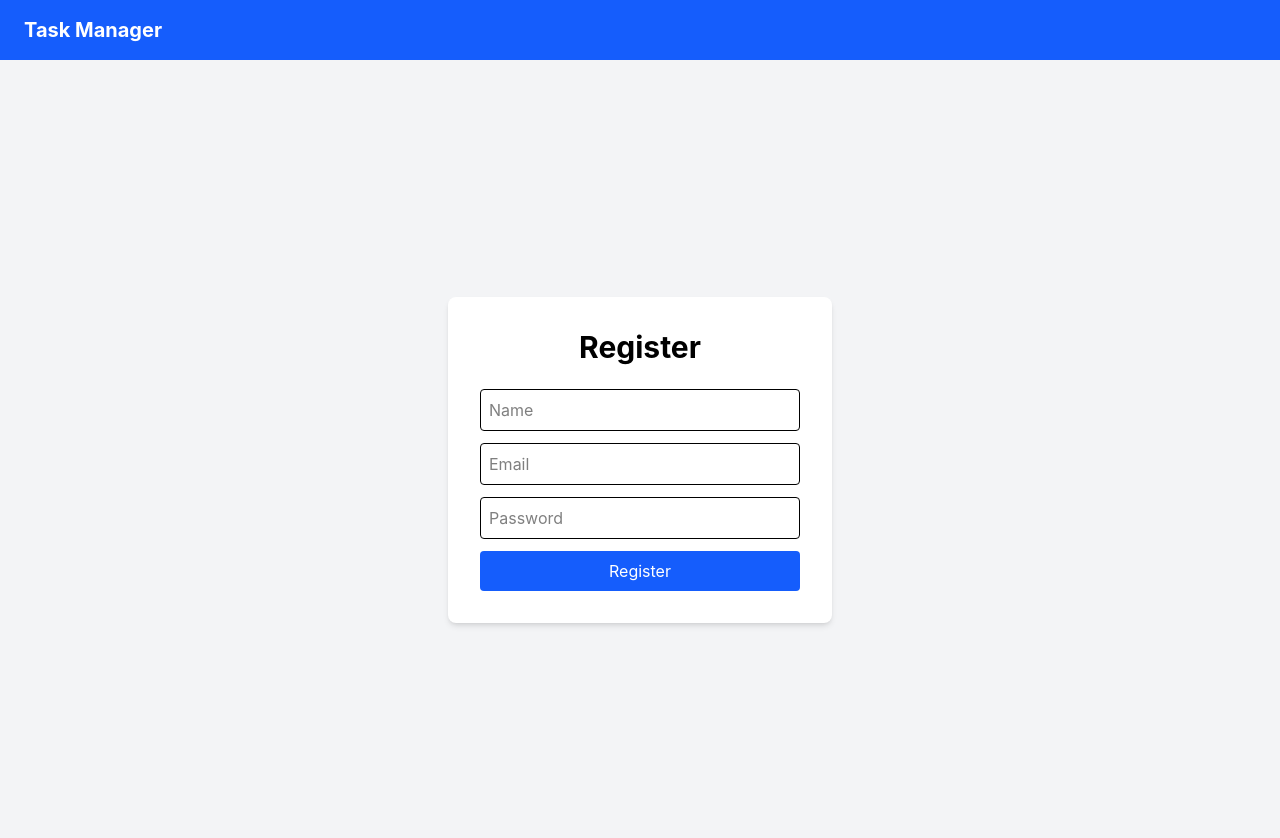
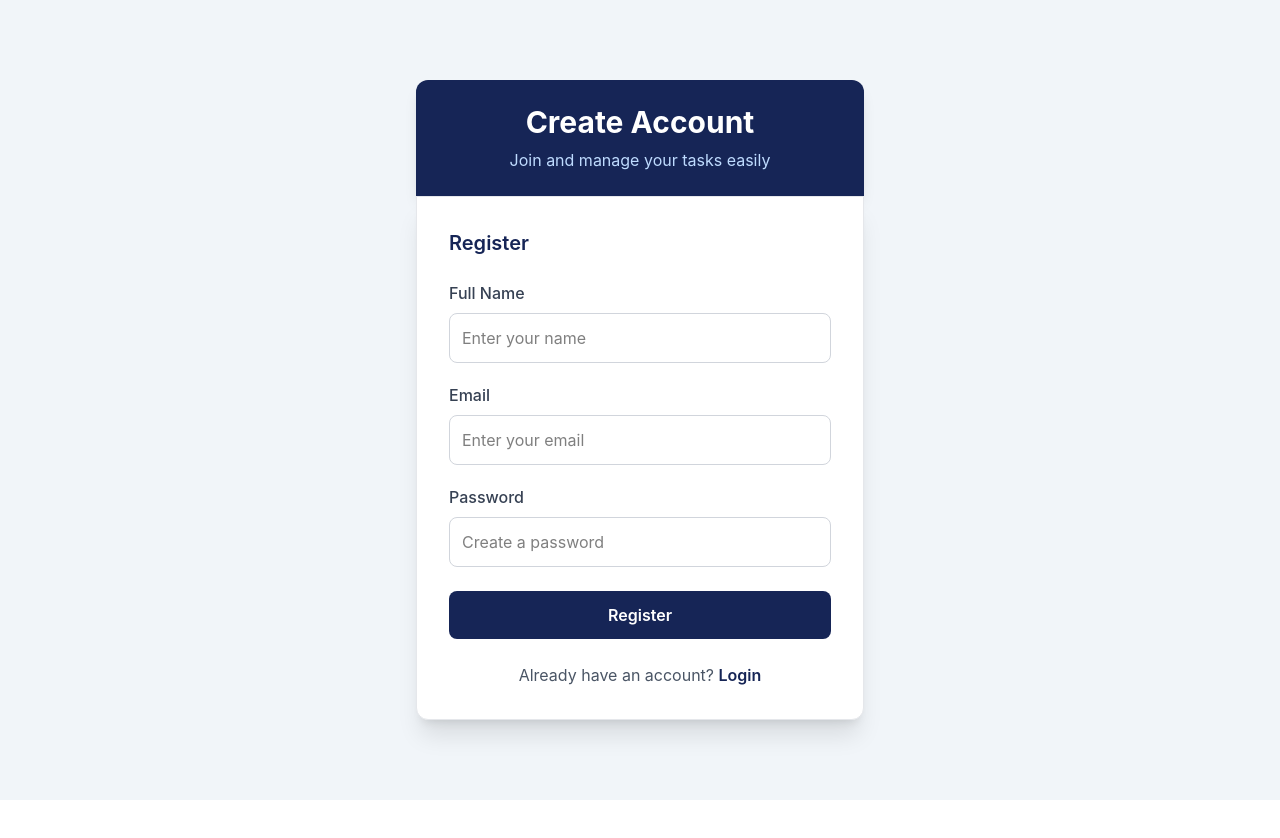
Before and after one commit to plnsliyanage/mern-task-manager, a React app in the folder frontend/: page /register in a window 1280 px wide. Shown: the top 838 px of the page. After the commit the page ends 800 px from the top, so only its background shows below. Built offline with nearby package versions, Linux system fonts and the light colour scheme; the HTML template or start-up script is replaced by a standard one.

Commit message:
Finally updated froentedn with corrrect UI

```diff
--- a/frontend/src/App.jsx
+++ b/frontend/src/App.jsx
@@ -1,15 +1,16 @@
 import { useEffect } from "react";
-
 import { useDispatch } from "react-redux";
+import { useLocation } from "react-router-dom";
 
 import Navbar from "./components/Navbar";
-
 import AppRoutes from "./routes/AppRoutes";
 
 import { fetchUser } from "./features/auth/authSlice";
 
 function App() {
   const dispatch = useDispatch();
+
+  const location = useLocation();
 
   useEffect(() => {
     const token = localStorage.getItem("token");
@@ -19,9 +20,13 @@ function App() {
     }
   }, [dispatch]);
 
+  // Hide Navbar on Login and Register pages
+  const hideNavbar =
+    location.pathname === "/" || location.pathname === "/register";
+
   return (
     <>
-      <Navbar />
+      {!hideNavbar && <Navbar />}
 
       <AppRoutes />
     </>
--- a/frontend/src/components/FilterBar.jsx
+++ b/frontend/src/components/FilterBar.jsx
@@ -10,14 +10,20 @@ const FilterBar = () => {
   const buttons = ["all", "completed", "pending"];
 
   return (
-    <div className="flex gap-3 mb-6">
+    <div className="flex flex-wrap gap-3 mb-6">
       {buttons.map((button) => (
         <button
           key={button}
           onClick={() => dispatch(setFilter(button))}
-          className={`px-4 py-2 rounded capitalize
+          className={`px-6 py-2 rounded-lg font-medium capitalize transition duration-300 border
 
-${filter === button ? "bg-blue-600 text-white" : "bg-gray-200"}`}
+          ${
+            filter === button
+              ? "bg-blue-950 text-white border-blue-950 shadow-md"
+              : "bg-white text-blue-950 border-blue-200 hover:bg-blue-50"
+          }
+
+          `}
         >
           {button}
         </button>
--- a/frontend/src/components/Navbar.jsx
+++ b/frontend/src/components/Navbar.jsx
@@ -22,23 +22,43 @@ const Navbar = () => {
   };
 
   return (
-    <nav className="bg-blue-600 text-white px-6 py-4">
+    <nav className="bg-blue-950 text-white shadow-lg">
+      <div className="max-w-6xl mx-auto px-6 py-4">
         <div className="flex justify-between items-center">
-        <h1 className="text-xl font-bold">Task Manager</h1>
+          {/* Logo */}
+
+          <div className="bg-blue-950 shadow-lg">
+            <div className="max-w-6xl mx-auto px-6 py-8">
+              <h1 className="text-4xl font-bold text-white tracking-wide">
+                Task Dashboard
+              </h1>
+
+              <p className="text-blue-200 mt-2 text-lg">
+                Manage your tasks efficiently and stay productive.
+              </p>
+            </div>
+          </div>
+
+          {/* User Section */}
 
           {token && user && (
-          <div className="flex items-center gap-4">
-            <p>Hello {user.name}</p>
+            <div className="flex items-center gap-10">
+              <div className="hidden sm:block">
+                <p className="text-blue-200 text-sm">Welcome back</p>
+
+                <p className="font-semibold text-white">{user.name}</p>
+              </div>
 
               <button
                 onClick={handleLogout}
-              className="bg-white text-blue-600 px-4 py-2 rounded"
+                className="bg-white text-blue-950 px-5 py-2 rounded-lg font-semibold hover:bg-blue-100 transition duration-300"
               >
                 Logout
               </button>
             </div>
           )}
         </div>
+      </div>
     </nav>
   );
 };
--- a/frontend/src/pages/Login.jsx
+++ b/frontend/src/pages/Login.jsx
@@ -1,10 +1,9 @@
 import { useState } from "react";
-
 import { useDispatch, useSelector } from "react-redux";
 
 import { login } from "../features/auth/authSlice";
 
-import { useNavigate } from "react-router-dom";
+import { Link, useNavigate } from "react-router-dom";
 
 import toast from "react-hot-toast";
 
@@ -23,7 +22,6 @@ const Login = () => {
   const handleChange = (e) => {
     setFormData({
       ...formData,
-
       [e.target.name]: e.target.value,
     });
   };
@@ -34,7 +32,6 @@ const Login = () => {
     dispatch(login(formData)).then((result) => {
       if (result.meta.requestStatus === "fulfilled") {
         toast.success("Login successful");
-
         navigate("/dashboard");
       } else {
         toast.error(result.payload || "Login failed");
@@ -43,38 +40,83 @@ const Login = () => {
   };
 
   return (
-    <div className="min-h-screen flex items-center justify-center bg-gray-100">
+    <div className="min-h-screen bg-slate-100 flex items-center justify-center">
+      <div className="w-full max-w-md">
+        {/* Header */}
+        <div className="bg-blue-950 rounded-t-xl px-8 py-6 shadow-lg">
+          <h1 className="text-3xl font-bold text-white text-center">
+            Welcome Back
+          </h1>
+
+          <p className="text-blue-200 text-center mt-2">
+            Login to manage your tasks
+          </p>
+        </div>
+
+        {/* Login Form */}
         <form
           onSubmit={handleSubmit}
-        className="bg-white p-8 rounded-lg shadow-md w-96"
+          className="bg-white px-8 py-8 rounded-b-xl shadow-xl border border-gray-200"
         >
-        <h1 className="text-3xl font-bold text-center mb-6">Login</h1>
+          <h2 className="text-xl font-semibold text-blue-950 mb-6">
+            Account Login
+          </h2>
+
+          {/* Email */}
+          <div className="mb-5">
+            <label className="block text-gray-700 font-medium mb-2">
+              Email
+            </label>
 
             <input
               type="email"
               name="email"
-          placeholder="Email"
+              placeholder="Enter your email"
               value={formData.email}
               onChange={handleChange}
-          className="w-full border p-2 mb-3 rounded"
+              className="w-full border border-gray-300 p-3 rounded-lg focus:outline-none focus:ring-2 focus:ring-blue-900"
             />
+          </div>
+
+          {/* Password */}
+          <div className="mb-6">
+            <label className="block text-gray-700 font-medium mb-2">
+              Password
+            </label>
 
             <input
               type="password"
               name="password"
-          placeholder="Password"
+              placeholder="Enter your password"
               value={formData.password}
               onChange={handleChange}
-          className="w-full border p-2 mb-3 rounded"
+              className="w-full border border-gray-300 p-3 rounded-lg focus:outline-none focus:ring-2 focus:ring-blue-900"
             />
+          </div>
 
+          {/* Login Button */}
           <button
+            type="submit"
             disabled={loading}
-          className="w-full bg-blue-600 text-white py-2 rounded hover:bg-blue-700"
+            className="w-full bg-blue-950 text-white py-3 rounded-lg font-semibold hover:bg-blue-900 transition duration-300 disabled:opacity-50"
           >
             {loading ? "Logging in..." : "Login"}
           </button>
+
+          {/* Register Link */}
+          <div className="mt-6 text-center">
+            <p className="text-gray-600">
+              Don't have an account?{" "}
+              <Link
+                to="/register"
+                className="text-blue-950 font-semibold hover:underline"
+              >
+                Register
+              </Link>
+            </p>
+          </div>
         </form>
+      </div>
     </div>
   );
 };
--- a/frontend/src/pages/Register.jsx
+++ b/frontend/src/pages/Register.jsx
@@ -1,13 +1,13 @@
 import { useState } from "react";
-
 import { useDispatch, useSelector } from "react-redux";
-
 import { register } from "../features/auth/authSlice";
-
+import { Link, useNavigate } from "react-router-dom";
 import toast from "react-hot-toast";
 
 const Register = () => {
   const dispatch = useDispatch();
+
+  const navigate = useNavigate();
 
   const { loading } = useSelector((state) => state.auth);
 
@@ -20,7 +20,6 @@ const Register = () => {
   const handleChange = (e) => {
     setFormData({
       ...formData,
-
       [e.target.name]: e.target.value,
     });
   };
@@ -31,6 +30,9 @@ const Register = () => {
     dispatch(register(formData)).then((result) => {
       if (result.meta.requestStatus === "fulfilled") {
         toast.success("Account created successfully");
+
+        // Redirect to Login page
+        navigate("/");
       } else {
         toast.error(result.payload || "Registration failed");
       }
@@ -38,47 +40,97 @@ const Register = () => {
   };
 
   return (
-    <div className="min-h-screen flex items-center justify-center bg-gray-100">
+    <div className="min-h-screen bg-slate-100 flex items-center justify-center">
+      <div className="w-full max-w-md">
+        {/* Header */}
+        <div className="bg-blue-950 rounded-t-xl px-8 py-6 shadow-lg">
+          <h1 className="text-3xl font-bold text-white text-center">
+            Create Account
+          </h1>
+
+          <p className="text-blue-200 text-center mt-2">
+            Join and manage your tasks easily
+          </p>
+        </div>
+
+        {/* Register Form */}
         <form
           onSubmit={handleSubmit}
-        className="bg-white p-8 rounded-lg shadow-md w-96"
+          className="bg-white px-8 py-8 rounded-b-xl shadow-xl border border-gray-200"
         >
-        <h1 className="text-3xl font-bold text-center mb-6">Register</h1>
+          <h2 className="text-xl font-semibold text-blue-950 mb-6">Register</h2>
+
+          {/* Name */}
+          <div className="mb-5">
+            <label className="block text-gray-700 font-medium mb-2">
+              Full Name
+            </label>
 
             <input
               type="text"
               name="name"
-          placeholder="Name"
+              placeholder="Enter your name"
               value={formData.name}
               onChange={handleChange}
-          className="w-full border p-2 mb-3 rounded"
+              className="w-full border border-gray-300 p-3 rounded-lg focus:outline-none focus:ring-2 focus:ring-blue-900"
             />
+          </div>
+
+          {/* Email */}
+          <div className="mb-5">
+            <label className="block text-gray-700 font-medium mb-2">
+              Email
+            </label>
 
             <input
               type="email"
               name="email"
-          placeholder="Email"
+              placeholder="Enter your email"
               value={formData.email}
               onChange={handleChange}
-          className="w-full border p-2 mb-3 rounded"
+              className="w-full border border-gray-300 p-3 rounded-lg focus:outline-none focus:ring-2 focus:ring-blue-900"
             />
+          </div>
+
+          {/* Password */}
+          <div className="mb-6">
+            <label className="block text-gray-700 font-medium mb-2">
+              Password
+            </label>
 
             <input
               type="password"
               name="password"
-          placeholder="Password"
+              placeholder="Create a password"
               value={formData.password}
               onChange={handleChange}
-          className="w-full border p-2 mb-3 rounded"
+              className="w-full border border-gray-300 p-3 rounded-lg focus:outline-none focus:ring-2 focus:ring-blue-900"
             />
+          </div>
 
+          {/* Register Button */}
           <button
+            type="submit"
             disabled={loading}
-          className="w-full bg-blue-600 text-white py-2 rounded hover:bg-blue-700"
+            className="w-full bg-blue-950 text-white py-3 rounded-lg font-semibold hover:bg-blue-900 transition duration-300 disabled:opacity-50"
           >
-          {loading ? "Creating..." : "Register"}
+            {loading ? "Creating Account..." : "Register"}
           </button>
+
+          {/* Login Link */}
+          <div className="mt-6 text-center">
+            <p className="text-gray-600">
+              Already have an account?{" "}
+              <Link
+                to="/"
+                className="text-blue-950 font-semibold hover:underline"
+              >
+                Login
+              </Link>
+            </p>
+          </div>
         </form>
+      </div>
     </div>
   );
 };
```
Also changed, not shown: frontend/src/components/SearchBar.jsx (+10 -7 lines), frontend/src/components/TaskCard.jsx (+45 -14 lines), frontend/src/components/TaskForm.jsx (+44 -20 lines), frontend/src/pages/Dashboard.jsx (+29 -11 lines). Lines whose indentation alone changed are shown as unchanged.
